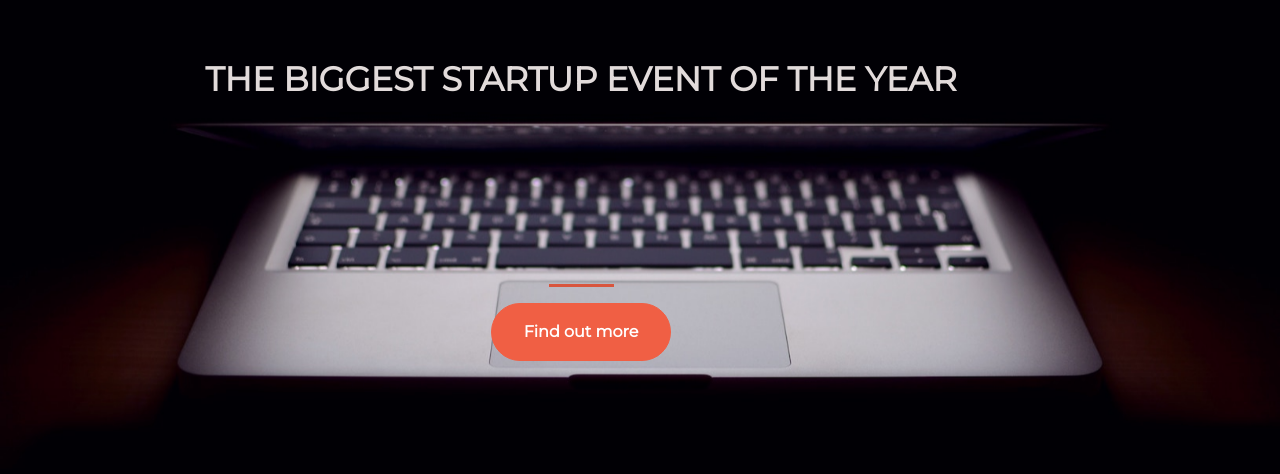
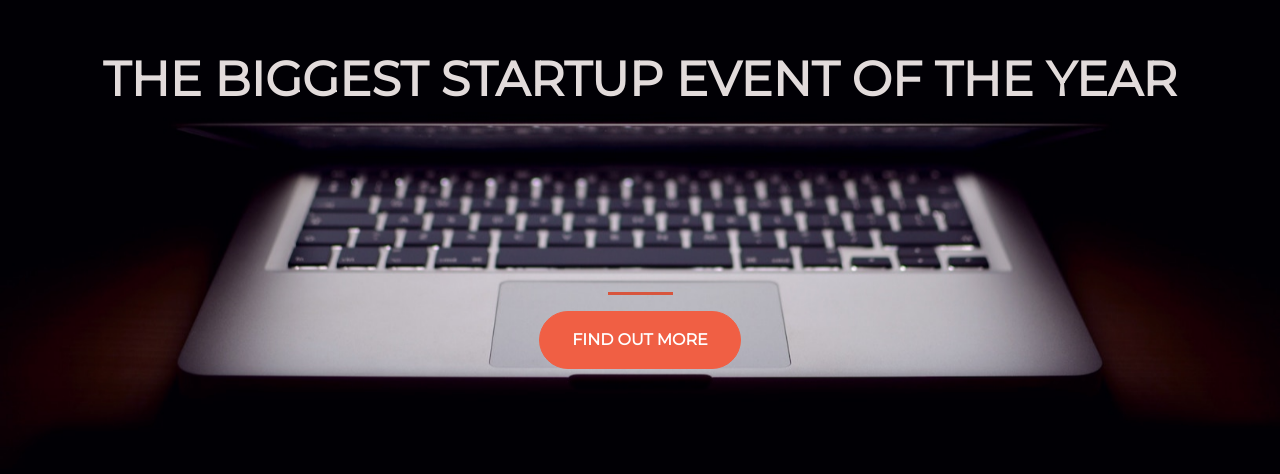
Before and after one commit to Leelaka/leelaka.github.io, a plain HTML site: page index.html in a window 1280 px wide. Shown: the part 190-664 px from the top of the page. Drawn offline with nearby package versions, Linux system fonts and the light colour scheme.

Commit message:
Update style.css

```diff
--- a/style.css
+++ b/style.css
@@ -10,13 +10,9 @@ html {
   background-size: cover;
 }
 
-h1 {
-	font-size: 2.1rem;
+h1{
+	font-size: 3rem;
 	color: #e2dbdb;
-}
-
-.buffer{
-	height:10rem;
 }
 
 hr{
@@ -25,14 +21,19 @@ hr{
 	max-width: 65px;
 }
 
+.buffer{
+	height:10rem;
+}
+
 .btn{
 	font-weight: 700;
 	border-radius: 300px;
+	text-transform: uppercase;
 
 }
 
 .btn-xl{
-	padding: 1em 2em;
+	padding: 1rem 2rem;
 }
 
 .btn-primary{
```
